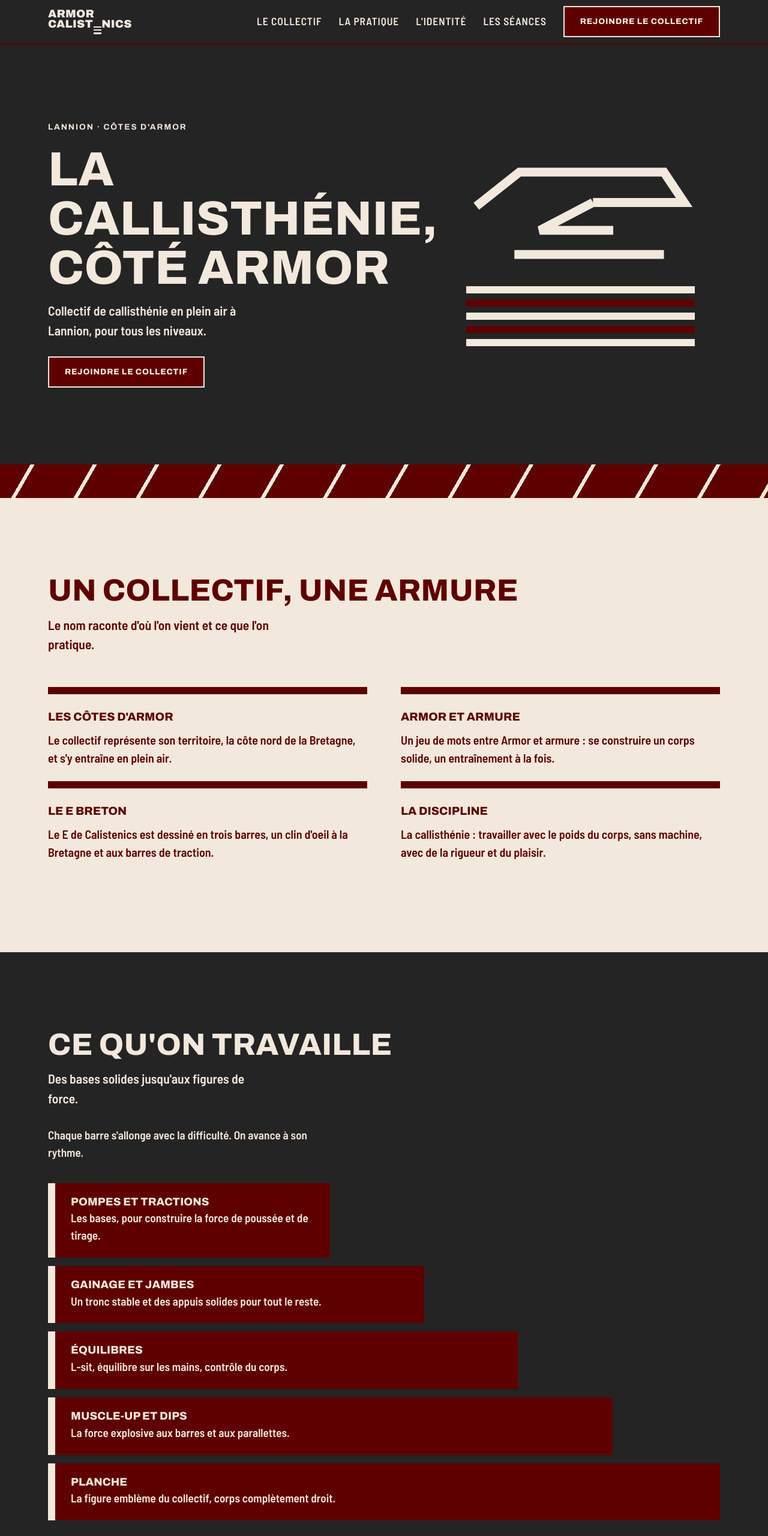
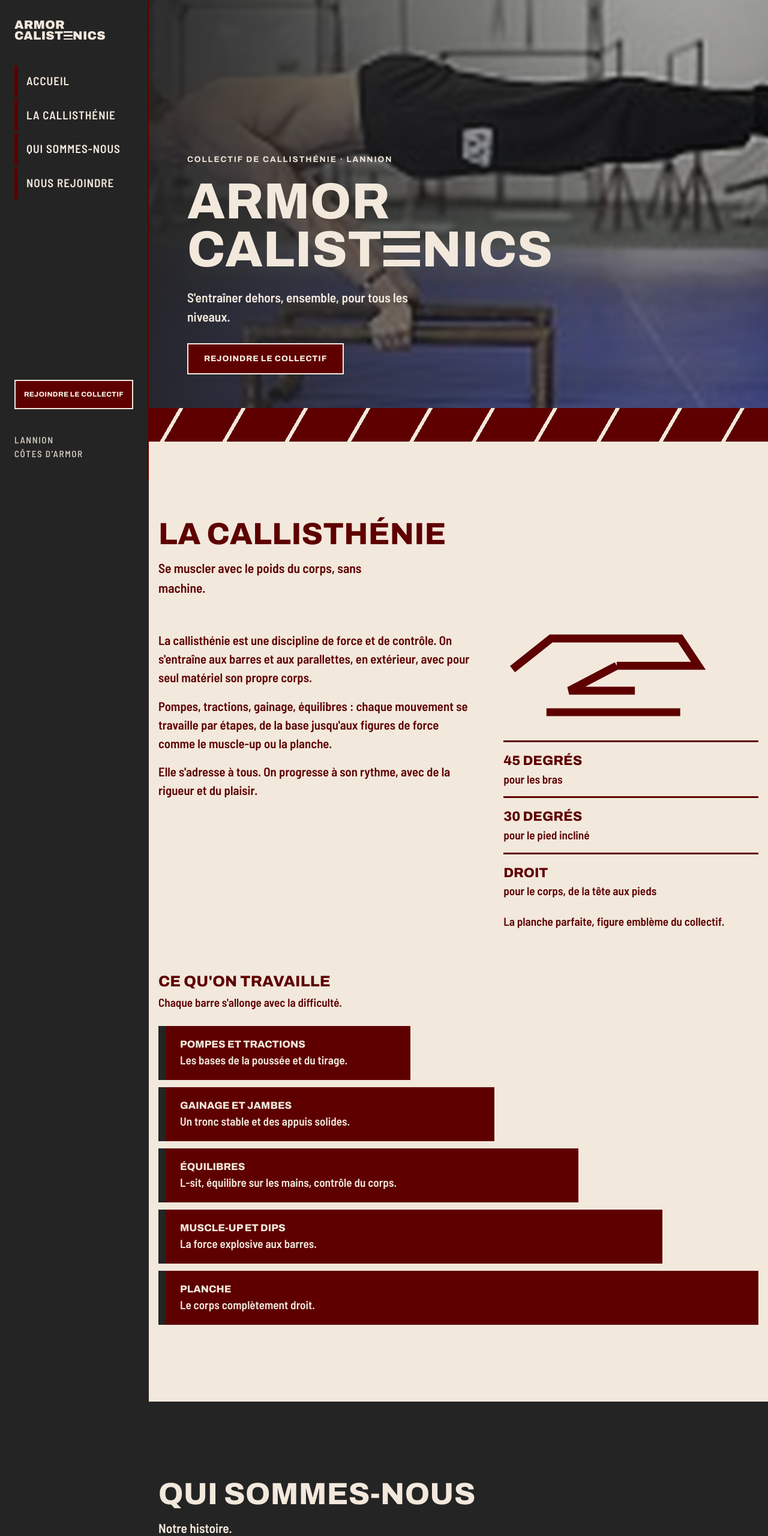
Before and after one commit to MatthiCode/Claudecode, a plain HTML site: page armor-calistenics/index.html in a window 1280 px wide. Shown: the top 2560 px of the page at 60% size. Drawn offline with Linux system fonts and the light colour scheme.

Commit message:
Restructure Armor Calistenics site: sidebar nav, photo header, 3 sections
Co-Authored-By: Claude Sonnet 5.5 <noreply@anthropic.com>
Claude-Session: https://claude.ai/code/session_01CnbfZqghwT4HfPYL97j8Fb

```diff
--- a/armor-calistenics/index.html
+++ b/armor-calistenics/index.html
@@ -4,7 +4,7 @@
   <meta charset="utf-8">
   <meta name="viewport" content="width=device-width, initial-scale=1">
   <title>Armor Calistenics · Collectif de callisthénie à Lannion</title>
-  <meta name="description" content="Armor Calistenics, collectif de callisthénie en plein air à Lannion, en Côtes d'Armor. Force, équilibre et simplicité, pour tous les niveaux.">
+  <meta name="description" content="Armor Calistenics, collectif de callisthénie en plein air à Lannion, en Côtes d'Armor. Fondé par Matthieu Bayle et Antoine Gaborel.">
   <meta name="theme-color" content="#242424">
   <link rel="preconnect" href="https://fonts.googleapis.com">
   <link rel="preconnect" href="https://fonts.gstatic.com" crossorigin>
@@ -14,138 +14,107 @@
 <body>
   <a class="skip" href="#contenu">Aller au contenu</a>
 
-  <header class="site-header">
-    <div class="wrap header-in">
+  <!-- Barre de navigation latérale -->
+  <aside class="sidebar">
     <a class="logo" href="#accueil" aria-label="Armor Calistenics, accueil">
       <span>ARMOR</span>
       <span>CALIST<i class="e" aria-hidden="true"><b></b><b></b><b></b></i>NICS</span>
     </a>
     <button class="burger" aria-expanded="false" aria-controls="menu" aria-label="Ouvrir le menu"><span></span><span></span><span></span></button>
     <nav id="menu" class="menu" aria-label="Navigation principale">
-        <a href="#collectif">Le collectif</a>
-        <a href="#pratique">La pratique</a>
-        <a href="#logo">L'identité</a>
-        <a href="#seances">Les séances</a>
+      <a href="#accueil">Accueil</a>
+      <a href="#discipline">La callisthénie</a>
+      <a href="#histoire">Qui sommes-nous</a>
+      <a href="#rejoindre">Nous rejoindre</a>
       <a class="btn" href="#rejoindre">Rejoindre le collectif</a>
     </nav>
+    <p class="side-foot">Lannion<br>Côtes d'Armor</p>
+  </aside>
+
+  <div class="page">
+    <!-- HEADER : photo + nom -->
+    <header id="accueil" class="hero">
+      <div class="hero-photo" role="img" aria-label="Athlète en planche parfaite sur des parallettes"></div>
+      <div class="hero-in">
+        <p class="kicker">Collectif de callisthénie · Lannion</p>
+        <h1 class="hero-name"><span>ARMOR</span><span>CALIST<i class="e" aria-hidden="true"><b></b><b></b><b></b></i>NICS</span></h1>
+        <p class="lead">S'entraîner dehors, ensemble, pour tous les niveaux.</p>
+        <a class="btn" href="#rejoindre">Rejoindre le collectif</a>
       </div>
+      <div class="slashes" aria-hidden="true"></div>
     </header>
 
     <main id="contenu">
 
-    <!-- HERO -->
-    <section id="accueil" class="hero dark">
-      <div class="wrap hero-in">
-        <div class="hero-text">
-          <p class="kicker">Lannion · Côtes d'Armor</p>
-          <h1>La callisthénie, côté Armor</h1>
-          <p class="lead">Collectif de callisthénie en plein air à Lannion, pour tous les niveaux.</p>
-          <a class="btn" href="#rejoindre">Rejoindre le collectif</a>
+      <!-- SECTION 1 : LA DISCIPLINE -->
+      <section id="discipline" class="light">
+        <div class="wrap">
+          <header class="section-head">
+            <h2>La callisthénie</h2>
+            <p class="sub">Se muscler avec le poids du corps, sans machine.</p>
+          </header>
+          <div class="disc-grid">
+            <div class="disc-text">
+              <p>La callisthénie est une discipline de force et de contrôle. On s'entraîne aux barres et aux parallettes, en extérieur, avec pour seul matériel son propre corps.</p>
+              <p>Pompes, tractions, gainage, équilibres : chaque mouvement se travaille par étapes, de la base jusqu'aux figures de force comme le muscle-up ou la planche.</p>
+              <p>Elle s'adresse à tous. On progresse à son rythme, avec de la rigueur et du plaisir.</p>
             </div>
-        <div class="hero-visual" aria-hidden="true">
-          <svg class="symbol" viewBox="0 0 180 80" role="img" focusable="false">
+            <div class="disc-plank">
+              <svg class="symbol" viewBox="0 0 180 80" aria-hidden="true" focusable="false">
                 <path d="M8 34 L42 7 H156 L172 31 H100"/>
                 <path d="M100 31 L58 53 H116"/>
                 <path d="M38 72 H156"/>
               </svg>
-          <div class="bars"><span></span><span></span><span></span><span></span><span></span></div>
-        </div>
-      </div>
-      <div class="slashes" aria-hidden="true"></div>
-    </section>
-
-    <!-- COLLECTIF -->
-    <section id="collectif" class="light">
-      <div class="wrap">
-        <header class="section-head">
-          <h2>Un collectif, une armure</h2>
-          <p class="sub">Le nom raconte d'où l'on vient et ce que l'on pratique.</p>
-        </header>
-        <dl class="name-grid">
-          <div>
-            <dt>Les côtes d'Armor</dt>
-            <dd>Le collectif représente son territoire, la côte nord de la Bretagne, et s'y entraîne en plein air.</dd>
-          </div>
-          <div>
-            <dt>Armor et armure</dt>
-            <dd>Un jeu de mots entre Armor et armure : se construire un corps solide, un entraînement à la fois.</dd>
-          </div>
-          <div>
-            <dt>Le E breton</dt>
-            <dd>Le E de Calistenics est dessiné en trois barres, un clin d'oeil à la Bretagne et aux barres de traction.</dd>
-          </div>
-          <div>
-            <dt>La discipline</dt>
-            <dd>La callisthénie : travailler avec le poids du corps, sans machine, avec de la rigueur et du plaisir.</dd>
-          </div>
-        </dl>
-      </div>
-    </section>
-
-    <!-- PRATIQUE -->
-    <section id="pratique" class="dark">
-      <div class="wrap">
-        <header class="section-head">
-          <h2>Ce qu'on travaille</h2>
-          <p class="sub">Des bases solides jusqu'aux figures de force.</p>
-        </header>
-        <p class="ladder-note">Chaque barre s'allonge avec la difficulté. On avance à son rythme.</p>
-        <ul class="ladder">
-          <li style="--w:42%"><span class="bar"></span><div><h3>Pompes et tractions</h3><p>Les bases, pour construire la force de poussée et de tirage.</p></div></li>
-          <li style="--w:56%"><span class="bar"></span><div><h3>Gainage et jambes</h3><p>Un tronc stable et des appuis solides pour tout le reste.</p></div></li>
-          <li style="--w:70%"><span class="bar"></span><div><h3>Équilibres</h3><p>L-sit, équilibre sur les mains, contrôle du corps.</p></div></li>
-          <li style="--w:84%"><span class="bar"></span><div><h3>Muscle-up et dips</h3><p>La force explosive aux barres et aux parallettes.</p></div></li>
-          <li style="--w:100%"><span class="bar"></span><div><h3>Planche</h3><p>La figure emblème du collectif, corps complètement droit.</p></div></li>
-        </ul>
-      </div>
-    </section>
-
-    <!-- LOGO / IDENTITE -->
-    <section id="logo" class="light">
-      <div class="wrap logo-grid">
-        <div>
-          <header class="section-head">
-            <h2>Une planche parfaite</h2>
-            <p class="sub">Le logo dessine la figure que l'on vise.</p>
-          </header>
               <ul class="angles">
                 <li><strong>45 degrés</strong><span>pour les bras</span></li>
                 <li><strong>30 degrés</strong><span>pour le pied incliné</span></li>
                 <li><strong>Droit</strong><span>pour le corps, de la tête aux pieds</span></li>
               </ul>
+              <p class="caption">La planche parfaite, figure emblème du collectif.</p>
             </div>
-        <div class="palette">
-          <div class="swatch s-red"><span class="chip"></span><p><strong>Rouge #5E0000</strong>La force et la détermination.</p></div>
-          <div class="swatch s-ivory"><span class="chip"></span><p><strong>Ivoire #F2E8DC</strong>L'équilibre et la simplicité.</p></div>
-          <div class="swatch s-char"><span class="chip"></span><p><strong>Noir charbon #242424</strong>L'univers urbain, les structures métalliques et les entraînements en extérieur.</p></div>
+          </div>
+
+          <h3 class="ladder-title">Ce qu'on travaille</h3>
+          <p class="ladder-note">Chaque barre s'allonge avec la difficulté.</p>
+          <ul class="ladder">
+            <li style="--w:42%"><h4>Pompes et tractions</h4><p>Les bases de la poussée et du tirage.</p></li>
+            <li style="--w:56%"><h4>Gainage et jambes</h4><p>Un tronc stable et des appuis solides.</p></li>
+            <li style="--w:70%"><h4>Équilibres</h4><p>L-sit, équilibre sur les mains, contrôle du corps.</p></li>
+            <li style="--w:84%"><h4>Muscle-up et dips</h4><p>La force explosive aux barres.</p></li>
+            <li style="--w:100%"><h4>Planche</h4><p>Le corps complètement droit.</p></li>
+          </ul>
+        </div>
+      </section>
+
+      <!-- SECTION 2 : QUI SOMMES-NOUS -->
+      <section id="histoire" class="dark">
+        <div class="wrap">
+          <header class="section-head">
+            <h2>Qui sommes-nous</h2>
+            <p class="sub">Notre histoire.</p>
+          </header>
+          <div class="story-grid">
+            <div class="story-text">
+              <p>Armor Calistenics est un collectif lannionais de callisthénie, fondé par Matthieu Bayle et Antoine Gaborel.</p>
+              <p>Son nom est un jeu de mots entre Armor, la côte bretonne, et armure : se construire un corps solide. Le E de Calistenics, dessiné en trois barres, rappelle à la fois la Bretagne et les barres de traction.</p>
+              <p>Notre terrain, c'est la ville et ses structures métalliques. Notre rouge évoque la force et la détermination, notre ivoire l'équilibre et la simplicité.</p>
+            </div>
+            <ul class="founders">
+              <li><span class="role">Fondateur</span><strong>Matthieu Bayle</strong></li>
+              <li><span class="role">Fondateur</span><strong>Antoine Gaborel</strong></li>
+            </ul>
           </div>
         </div>
       </section>
 
-    <!-- SEANCES -->
-    <section id="seances" class="dark">
-      <div class="wrap">
-        <header class="section-head">
-          <h2>Rendez-vous au spot</h2>
-          <p class="sub">Entraînements en extérieur, sur les structures de la ville.</p>
-        </header>
-        <ul class="planning">
-          <li><span class="day">Mercredi</span><span class="time">18h30</span><span class="what">Séance technique : équilibres et figures</span></li>
-          <li><span class="day">Samedi</span><span class="time">10h00</span><span class="what">Séance de force : tirage, poussée, gainage</span></li>
-          <li><span class="day">Dimanche</span><span class="time">11h00</span><span class="what">Séance libre : on s'entraîne ensemble, on partage</span></li>
-        </ul>
-        <p class="note">Tous niveaux acceptés. Le lieu exact est communiqué à l'inscription.</p>
-        <a class="btn" href="#rejoindre">Rejoindre le collectif</a>
-      </div>
-    </section>
-
-    <!-- REJOINDRE -->
+      <!-- SECTION 3 : NOUS REJOINDRE -->
       <section id="rejoindre" class="light">
         <div class="wrap join-grid">
           <header class="section-head">
-          <h2>Entre dans l'armure</h2>
+            <h2>Nous rejoindre</h2>
             <p class="sub">Écris-nous, on te répond avec le prochain créneau.</p>
             <p class="mail"><a href="mailto:armorcalistenics@gmail.com">armorcalistenics@gmail.com</a></p>
+            <p class="note">Tous niveaux acceptés. Les séances ont lieu en extérieur à Lannion.</p>
           </header>
           <form class="form" id="form" novalidate>
             <label for="nom">Prénom</label>
@@ -165,15 +134,13 @@
       </section>
     </main>
 
-  <footer class="site-footer dark">
+    <footer class="site-footer">
       <div class="wrap foot-in">
-      <a class="logo" href="#accueil" aria-label="Retour en haut">
-        <span>ARMOR</span>
-        <span>CALIST<i class="e" aria-hidden="true"><b></b><b></b><b></b></i>NICS</span>
-      </a>
-      <p>Collectif de callisthénie, Lannion, Côtes d'Armor<br><a href="mailto:armorcalistenics@gmail.com">armorcalistenics@gmail.com</a></p>
+        <p>Armor Calistenics, collectif de callisthénie<br>Lannion, Côtes d'Armor</p>
+        <a href="mailto:armorcalistenics@gmail.com">armorcalistenics@gmail.com</a>
       </div>
     </footer>
+  </div>
 
   <script src="script.js"></script>
 </body>
--- a/armor-calistenics/style.css
+++ b/armor-calistenics/style.css
@@ -12,7 +12,7 @@
   --pad:clamp(64px,10vw,128px);
 }
 *{box-sizing:border-box;margin:0}
-html{scroll-behavior:smooth;scroll-padding-top:84px}
+html{scroll-behavior:smooth;scroll-padding-top:0}
 body{background:var(--char);color:var(--ivory);font:600 1.2rem/1.5 var(--f-body)}
 a{color:inherit}
 :focus-visible{outline:3px solid var(--ivory);outline-offset:3px}
@@ -46,68 +46,64 @@ h3{font-size:1.15rem}
 
 /* Logo typographique : le E devient trois barres */
 .logo{display:inline-flex;flex-direction:column;text-decoration:none;font-family:var(--f-title);font-stretch:125%;font-weight:900;line-height:.92;font-size:1.15rem;letter-spacing:.01em}
-.e{display:inline-flex;flex-direction:column;justify-content:space-between;width:.72em;height:.7em;margin-inline:.03em;vertical-align:baseline}
-.e b{display:block;height:.14em;background:currentColor}
+.e{display:inline-block;width:.72em;height:.7em;margin-inline:.03em;vertical-align:baseline;
+  background:linear-gradient(currentColor 0 0) 0 0/100% .14em no-repeat,linear-gradient(currentColor 0 0) 0 50%/100% .14em no-repeat,linear-gradient(currentColor 0 0) 0 100%/100% .14em no-repeat}
+.e b{display:none}
 
-/* En-tete */
-.site-header{position:sticky;top:0;z-index:50;background:var(--char);border-bottom:2px solid var(--red)}
-.header-in{display:flex;align-items:center;justify-content:space-between;min-height:72px}
-.menu{display:flex;align-items:center;gap:28px}
-.menu a:not(.btn){text-decoration:none;font-size:1.1rem;text-transform:uppercase;letter-spacing:.05em;padding-block:6px;border-bottom:2px solid transparent}
+/* Barre latérale */
+:root{--side:248px}
+.sidebar{position:fixed;inset:0 auto 0 0;width:var(--side);background:var(--char);border-right:2px solid var(--red);z-index:50;
+  display:flex;flex-direction:column;padding:32px 24px;gap:40px}
+.sidebar .logo{font-size:1.25rem}
+.menu{display:flex;flex-direction:column;gap:4px;flex:1}
+.menu a:not(.btn){text-decoration:none;font-size:1.2rem;text-transform:uppercase;letter-spacing:.05em;padding:12px 0 12px 14px;border-left:6px solid var(--red)}
 .menu a:not(.btn):hover{border-color:var(--ivory)}
+.menu .btn{margin-top:auto;text-align:center;padding-inline:8px;font-size:.72rem;letter-spacing:.03em}
+.side-foot{font-size:.95rem;text-transform:uppercase;letter-spacing:.1em;opacity:.8}
 .burger{display:none;background:none;border:0;width:44px;height:44px;cursor:pointer;flex-direction:column;justify-content:center;gap:6px;padding:10px}
 .burger span{display:block;height:3px;background:var(--ivory)}
+.page{margin-left:var(--side)}
 
-/* Hero */
-.hero{padding-bottom:0;overflow:hidden}
-.hero-in{display:grid;grid-template-columns:1.1fr .9fr;gap:48px;align-items:center;padding-bottom:var(--pad)}
-.hero-visual{display:grid;gap:36px}
-.symbol{width:100%;fill:none;stroke:var(--ivory);stroke-width:7;stroke-linejoin:miter;stroke-linecap:butt}
-.bars{display:grid;gap:10px}
-.bars span{display:block;height:12px;background:var(--ivory)}
-.bars span:nth-child(even){background:var(--red)}
-/* Bande rouge a hachures diagonales, motif de la charte */
-.slashes{height:56px;background:var(--red);
+/* Header : photo + nom */
+.hero{position:relative;min-height:min(92vh,760px);display:flex;flex-direction:column;justify-content:flex-end;overflow:hidden;background:var(--char)}
+.hero-photo{position:absolute;inset:0;background:linear-gradient(90deg,rgba(36,36,36,.92) 0%,rgba(36,36,36,.45) 60%,rgba(36,36,36,.25) 100%),url(images/header.jpg) center/cover no-repeat}
+.hero-in{position:relative;padding:var(--pad) clamp(24px,5vw,72px) 56px}
+.hero-name{display:flex;flex-direction:column;font-size:min(5.5rem,calc((100vw - 392px)/10.5));line-height:.95;margin-bottom:22px}
+.hero-name span{white-space:nowrap}
+.hero-name .e{width:.72em;height:.7em}
+.hero .btn{margin-top:28px}
+.slashes{position:relative;height:56px;background:var(--red);
   background-image:repeating-linear-gradient(120deg,transparent 0 44px,var(--ivory) 44px 50px,transparent 50px 90px)}
 
-/* Collectif */
-.name-grid{display:grid;grid-template-columns:repeat(2,1fr);gap:0 56px}
-.name-grid>div{padding-block:24px;border-top:12px solid var(--red)}
-.name-grid dt{font-family:var(--f-title);font-stretch:125%;font-weight:800;text-transform:uppercase;font-size:1.2rem;margin-bottom:8px}
-.name-grid dd{font-size:1.25rem}
+/* Discipline */
+.disc-grid{display:grid;grid-template-columns:1.1fr .9fr;gap:56px;align-items:start}
+.disc-text p+p{margin-top:16px}
+.disc-text p{font-size:1.3rem}
+.symbol{width:100%;max-width:340px;fill:none;stroke:var(--red);stroke-width:7;stroke-linejoin:miter}
+.angles{list-style:none;padding:0;margin-top:24px}
+.angles li{display:flex;flex-direction:column;padding:14px 0;border-top:3px solid var(--red)}
+.angles strong{font-family:var(--f-title);font-stretch:125%;font-weight:800;text-transform:uppercase;font-size:1.4rem}
+.caption{margin-top:8px}
+.ladder-title{margin-top:72px;font-size:1.6rem}
+.ladder-note{margin:8px 0 24px}
+.ladder{list-style:none;display:grid;gap:12px;padding:0}
+.ladder li{width:var(--w);min-width:min(100%,320px);background:var(--red);color:var(--ivory);padding:18px 24px;border-left:12px solid var(--char)}
+.ladder h4{font-family:var(--f-title);font-stretch:125%;font-weight:800;text-transform:uppercase;font-size:1.05rem}
 
-/* Pratique : barres de progression, pas de liste numerotee */
-.ladder-note{margin:-24px 0 36px;max-width:46ch}
-.ladder{list-style:none;display:grid;gap:14px;padding:0}
-.ladder li{position:relative;width:var(--w);min-width:min(100%,340px);background:var(--red);padding:22px 26px;
-  display:block;border-left:12px solid var(--ivory)}
-.ladder .bar{display:none}
-.ladder p{margin-top:4px}
-
-/* Identite */
-.logo-grid{display:grid;grid-template-columns:1fr 1fr;gap:56px;align-items:start}
-.angles{list-style:none;padding:0;display:grid;gap:0}
-.angles li{display:flex;flex-direction:column;padding:18px 0;border-top:3px solid var(--red)}
-.angles strong{font-family:var(--f-title);font-stretch:125%;font-weight:800;text-transform:uppercase;font-size:1.6rem}
-.palette{display:grid;gap:0;border:3px solid var(--red)}
-.swatch{display:flex;gap:18px;padding:20px;align-items:flex-start}
-.swatch strong{display:block;font-family:var(--f-title);font-stretch:125%;font-weight:800;text-transform:uppercase;font-size:1rem;margin-bottom:4px}
-.chip{flex:none;width:64px;height:64px;border:3px solid currentColor}
-.s-red{background:var(--red);color:var(--ivory)}.s-red .chip{background:var(--red)}
-.s-ivory{background:var(--ivory);color:var(--red)}.s-ivory .chip{background:var(--ivory)}
-.s-char{background:var(--char);color:var(--ivory)}.s-char .chip{background:var(--char)}
-
-/* Seances */
-.planning{list-style:none;padding:0;border-top:3px solid var(--ivory)}
-.planning li{display:grid;grid-template-columns:200px 110px 1fr;gap:16px;align-items:baseline;padding:22px 0;border-bottom:3px solid var(--red)}
-.day{font-family:var(--f-title);font-stretch:125%;font-weight:800;text-transform:uppercase;font-size:1.3rem}
-.time{font-family:var(--f-title);font-stretch:125%;font-weight:800;font-size:1.3rem}
-.note{margin-top:24px}
+/* Histoire */
+.story-grid{display:grid;grid-template-columns:1.2fr .8fr;gap:56px;align-items:start}
+.story-text p+p{margin-top:16px}
+.story-text p{font-size:1.3rem}
+.founders{list-style:none;padding:0;display:grid;gap:14px}
+.founders li{background:var(--red);border-left:12px solid var(--ivory);padding:26px 24px;display:flex;flex-direction:column;gap:6px}
+.role{font-family:var(--f-title);font-stretch:125%;font-weight:700;text-transform:uppercase;font-size:.8rem;letter-spacing:.14em}
+.founders strong{font-family:var(--f-title);font-stretch:125%;font-weight:800;text-transform:uppercase;font-size:1.5rem;line-height:1.05}
 
 /* Contact */
 .join-grid{display:grid;grid-template-columns:1fr 1fr;gap:56px;align-items:start}
 .join-grid .section-head{margin:0}
 .mail{margin-top:24px;font-family:var(--f-title);font-stretch:125%;font-weight:800;font-size:1rem;word-break:break-all}
+.note{margin-top:16px}
 .form{display:grid;gap:8px;background:var(--red);color:var(--ivory);padding:32px}
 .form label{font-family:var(--f-title);font-stretch:125%;font-weight:700;font-size:.8rem;text-transform:uppercase;letter-spacing:.08em;margin-top:10px}
 .form input,.form select,.form textarea{width:100%;background:var(--ivory);color:var(--char);border:2px solid var(--ivory);border-radius:0;padding:12px;font:600 1.15rem var(--f-body)}
@@ -116,22 +112,20 @@ h3{font-size:1.15rem}
 .error{background:var(--ivory);color:var(--red);padding:10px 12px;margin-top:8px}
 
 /* Pied */
-.site-footer{padding-block:48px;border-top:2px solid var(--red)}
+.site-footer{background:var(--char);padding-block:40px;border-top:2px solid var(--red)}
 .foot-in{display:flex;justify-content:space-between;align-items:flex-end;gap:24px;flex-wrap:wrap}
-.site-footer .logo{font-size:1.4rem}
 
-/* Mobile */
-@media (max-width:820px){
+/* Mobile : la barre latérale devient un tiroir à gauche */
+@media (max-width:900px){
+  .page{margin-left:0;padding-top:64px}
+  .sidebar{inset:0 0 auto 0;width:100%;flex-direction:row;align-items:center;justify-content:space-between;padding:10px 16px;gap:0;border-right:0;border-bottom:2px solid var(--red)}
+  .side-foot{display:none}
   .burger{display:flex}
-  .menu{position:absolute;top:100%;left:0;right:0;background:var(--char);flex-direction:column;align-items:stretch;gap:0;padding:8px 16px 24px;border-bottom:2px solid var(--red);display:none}
-  .menu.open{display:flex}
-  .menu a{padding:14px 0!important}
-  .menu .btn{text-align:center;margin-top:8px}
-  .hero-in,.logo-grid,.join-grid,.name-grid{grid-template-columns:1fr}
-  .hero-visual{order:-1;max-width:360px}
-  .planning li{grid-template-columns:1fr auto;}
-  .planning .what{grid-column:1/-1}
-  .ladder li{width:100%!important}
-  .ladder li{margin-right:calc((100% - var(--w)) * 0)}
+  .menu{position:fixed;top:64px;left:0;bottom:0;width:min(300px,85vw);background:var(--char);border-right:2px solid var(--red);padding:24px;transform:translateX(-100%);transition:transform .25s;visibility:hidden}
+  .menu.open{transform:none;visibility:visible}
+  .disc-grid,.story-grid,.join-grid{grid-template-columns:1fr}
+  .ladder li{width:calc(55% + var(--w) * .45);min-width:min(100%,300px)}
+  .hero{min-height:70vh}
+  .hero-name{font-size:min(5.5rem,calc((100vw - 72px)/10.5))}
 }
 @media (prefers-reduced-motion:reduce){html{scroll-behavior:auto}*{transition:none!important}}
```
Also changed, not shown: armor-calistenics/images/header.jpg (added). Lines whose indentation alone changed are shown as unchanged.
